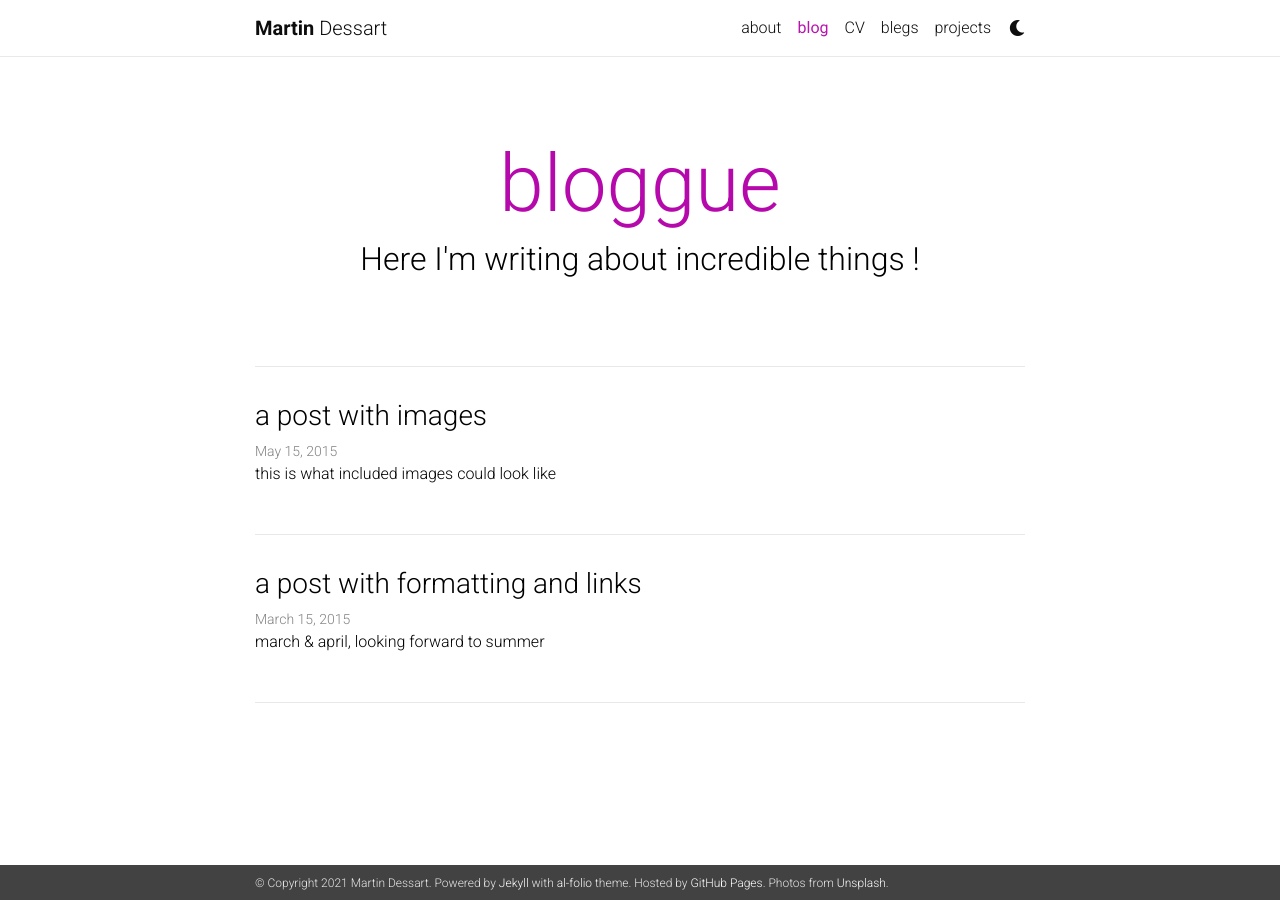
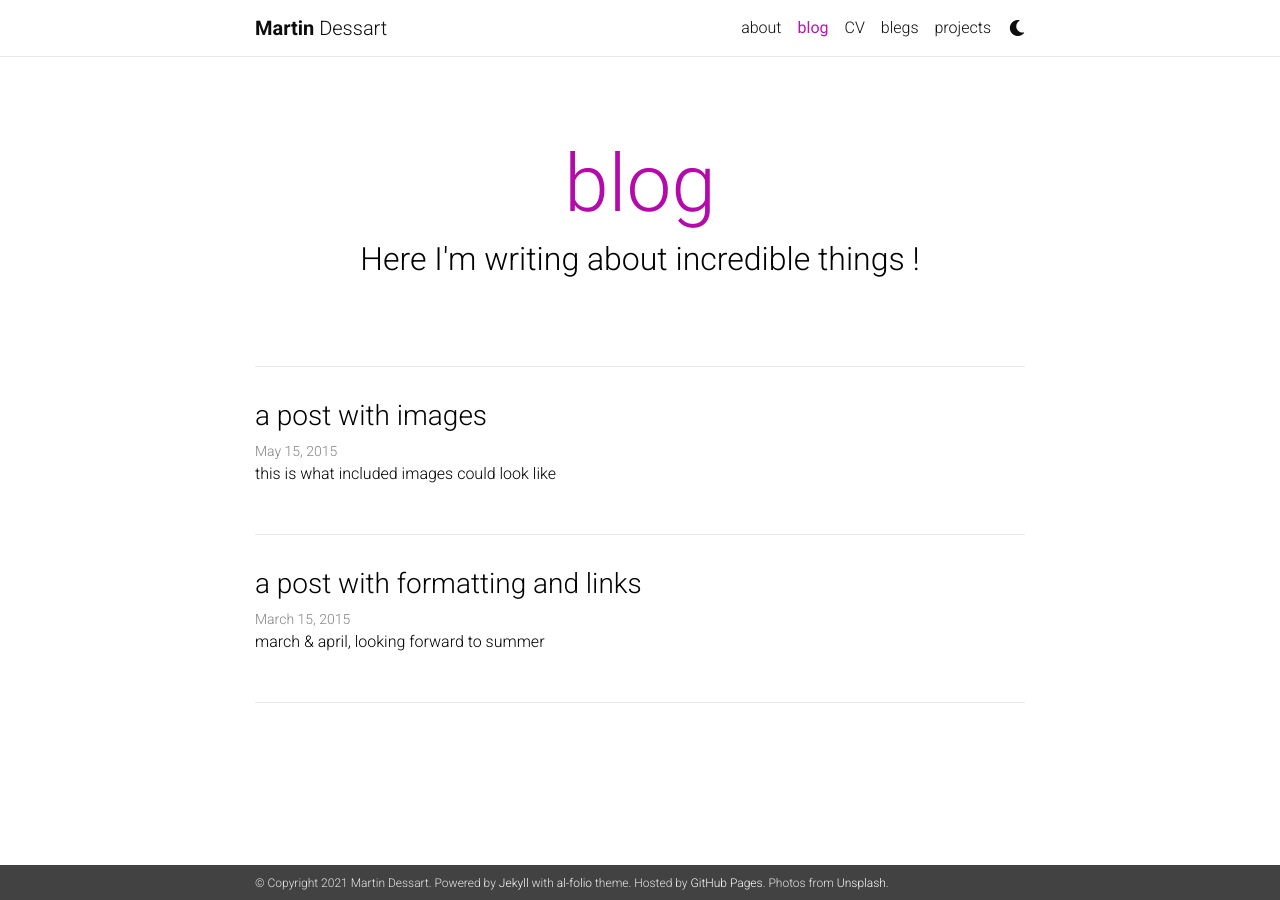
Before and after one commit to martindessart/martindessart.github.io, a Jekyll site: the page built from blog/index.html, in a window 1280 px wide. Built offline with Jekyll 4.4.1, drawn with Linux system fonts in a browser that asks for light colours; nearby versions of some CDN libraries; the list of posts is cut into pages by our own code; a style sheet for code colours, icons or effects is not loaded.

Commit message:
again with good name

```diff
--- a/_config.yml
+++ b/_config.yml
@@ -66,7 +66,7 @@
 # Blog
 # -----------------------------------------------------------------------------
 
-blog_name: bloggue # your blog must have a name for it to show up in the nav bar
+blog_name: blog # your blog must have a name for it to show up in the nav bar
 blog_description: Here I'm writing about incredible things !
 permalink: /blog/:year/:title/
 
```
